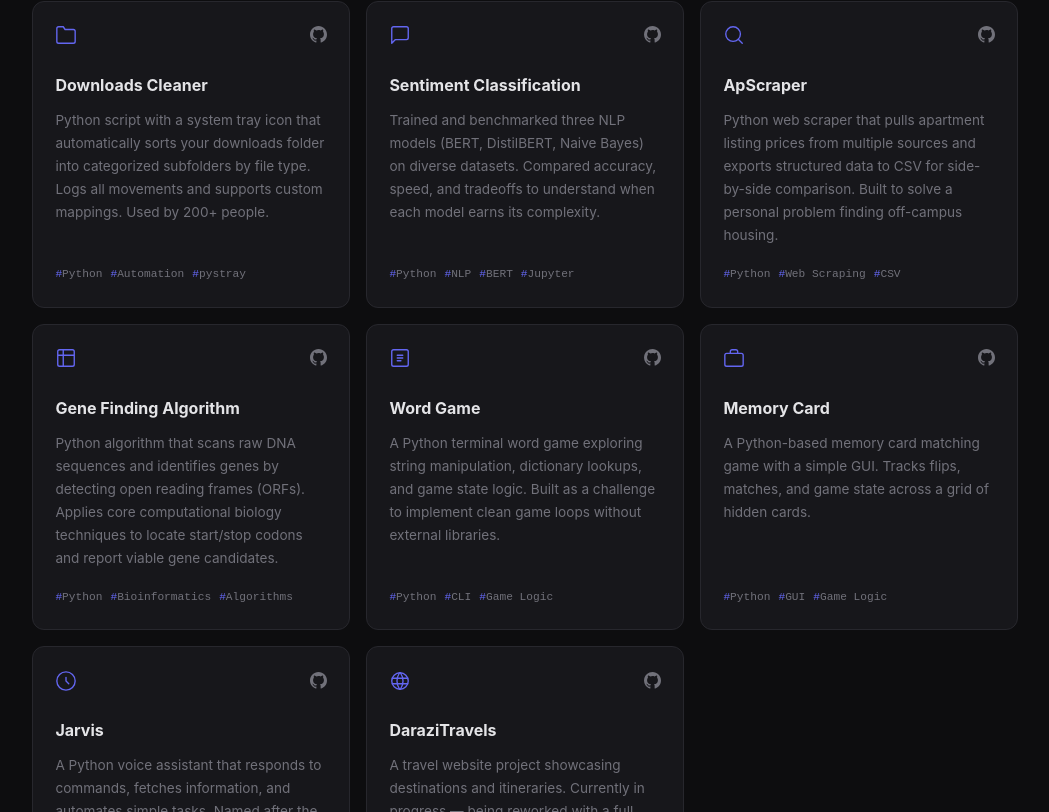
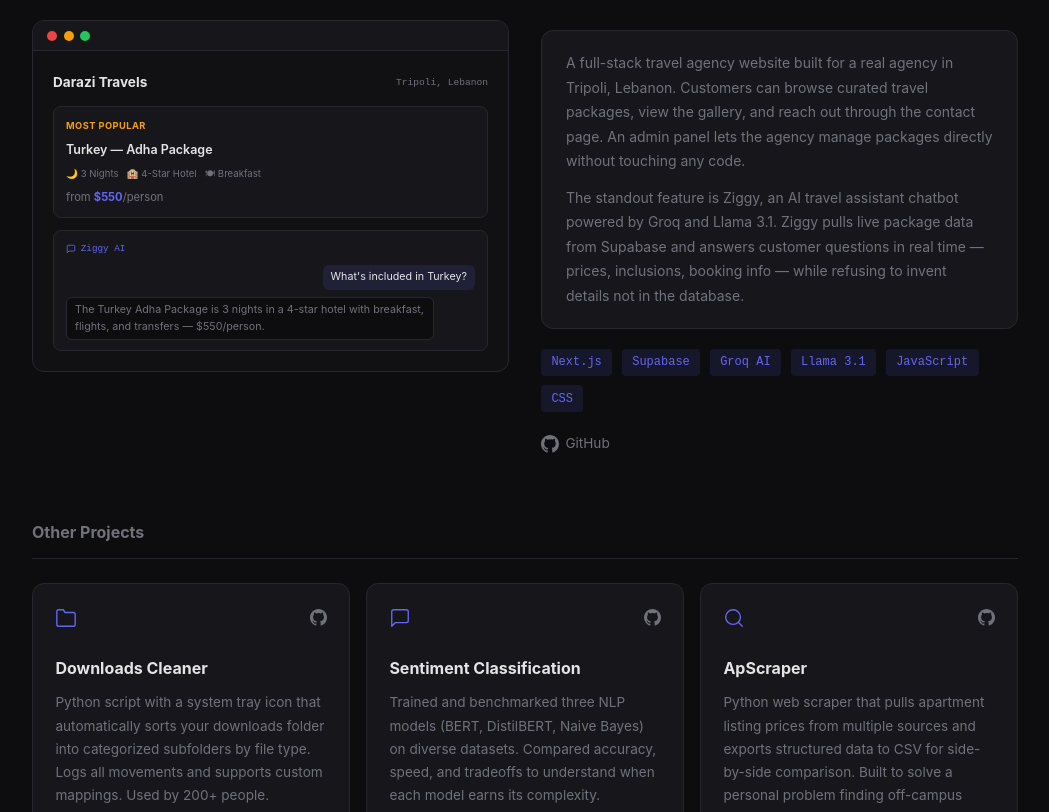
Before and after one commit to MohammadAbbas393/portfolio, a Next.js app: page / in a window 1280 px wide. Shown: the part 4208-5020 px from the top of the page, without its empty margins (115-1164 px from the left). Built offline with nearby package versions, Linux system fonts and the light colour scheme.

Commit message:
feat: add Darazi Travels as featured project with AI chatbot visual

```diff
--- a/app/globals.css
+++ b/app/globals.css
@@ -344,6 +344,24 @@
 @keyframes pulse { from { opacity: 0.35; transform: scaleY(0.65); } to { opacity: 1; transform: scaleY(1); } }
 .harmonize-match { font-family: 'JetBrains Mono', monospace; font-size: 0.78rem; color: var(--accent); }
 
+/* ===== DARAZI TRAVELS VISUAL ===== */
+.dt-content { display: flex; flex-direction: column; gap: 0.75rem; }
+.dt-header { display: flex; justify-content: space-between; align-items: center; }
+.dt-logo { font-weight: 700; font-size: 0.85rem; color: var(--text); }
+.dt-location { font-family: 'JetBrains Mono', monospace; font-size: 0.6rem; color: var(--text-muted); }
+.dt-package { background: var(--surface); border: 1px solid var(--border); border-radius: 8px; padding: 0.65rem 0.75rem; display: flex; flex-direction: column; gap: 0.35rem; }
+.dt-package-badge { font-size: 0.58rem; font-weight: 700; color: #f59e0b; text-transform: uppercase; letter-spacing: 0.05em; }
+.dt-package-name { font-size: 0.78rem; font-weight: 600; color: var(--text); }
+.dt-package-meta { display: flex; gap: 0.5rem; flex-wrap: wrap; }
+.dt-package-meta span { font-size: 0.6rem; color: var(--text-muted); }
+.dt-package-price { font-size: 0.7rem; color: var(--text-muted); }
+.dt-package-price strong { color: var(--accent); }
+.dt-chat { background: var(--surface); border: 1px solid var(--border); border-radius: 8px; padding: 0.6rem 0.75rem; display: flex; flex-direction: column; gap: 0.4rem; }
+.dt-chat-label { display: flex; align-items: center; gap: 0.3rem; font-family: 'JetBrains Mono', monospace; font-size: 0.58rem; color: var(--accent); margin-bottom: 0.1rem; }
+.dt-msg { font-size: 0.67rem; line-height: 1.5; padding: 0.3rem 0.5rem; border-radius: 6px; max-width: 90%; }
+.dt-msg-user { background: var(--accent-dim); color: var(--text); align-self: flex-end; }
+.dt-msg-bot { background: var(--bg); border: 1px solid var(--border); color: var(--text-muted); align-self: flex-start; }
+
 /* ===== OTHER PROJECTS ===== */
 .other-projects-title { font-size: 1rem; font-weight: 700; color: var(--text-muted); margin-bottom: 1.5rem; padding-bottom: 0.75rem; border-bottom: 1px solid var(--border); }
 .projects-grid { display: grid; grid-template-columns: repeat(auto-fill, minmax(270px, 1fr)); gap: 1rem; }
--- a/components/Projects.jsx
+++ b/components/Projects.jsx
@@ -1,6 +1,7 @@
 import PantherPoolVisual from './visuals/PantherPoolVisual';
 import SmartCartVisual from './visuals/SmartCartVisual';
 import HarmonizeVisual from './visuals/HarmonizeVisual';
+import DaraziTravelsVisual from './visuals/DaraziTravelsVisual';
 
 
 const GH_ICON = (
@@ -43,6 +44,18 @@
     gh: 'https://github.com/mohammadabbas393/Harmonize-Music-Based-Dating-App',
     visual: <HarmonizeVisual />,
     reverse: false,
+  },
+  {
+    label: 'Featured Project',
+    title: 'Darazi Travels',
+    desc: [
+      'A full-stack travel agency website built for a real agency in Tripoli, Lebanon. Customers can browse curated travel packages, view the gallery, and reach out through the contact page. An admin panel lets the agency manage packages directly without touching any code.',
+      'The standout feature is Ziggy, an AI travel assistant chatbot powered by Groq and Llama 3.1. Ziggy pulls live package data from Supabase and answers customer questions in real time — prices, inclusions, booking info — while refusing to invent details not in the database.',
+    ],
+    tags: ['Next.js', 'Supabase', 'Groq AI', 'Llama 3.1', 'JavaScript', 'CSS'],
+    gh: 'https://github.com/mohammadabbas393/darazi-travel',
+    visual: <DaraziTravelsVisual />,
+    reverse: true,
   },
 ];
 
@@ -96,13 +109,6 @@
     gh: 'https://github.com/mohammadabbas393/Jarvis',
     icon: <svg xmlns="http://www.w3.org/2000/svg" width="22" height="22" viewBox="0 0 24 24" fill="none" stroke="currentColor" strokeWidth="1.5" strokeLinecap="round" strokeLinejoin="round"><circle cx="12" cy="12" r="10"/><path d="M12 8v4l3 3"/></svg>,
   },
-  {
-    title: 'DaraziTravels',
-    desc: 'A travel website project showcasing destinations and itineraries. Currently in progress — being reworked with a full redesign.',
-    tags: ['HTML', 'CSS', 'In Progress'],
-    gh: 'https://github.com/mohammadabbas393/Travel',
-    icon: <svg xmlns="http://www.w3.org/2000/svg" width="22" height="22" viewBox="0 0 24 24" fill="none" stroke="currentColor" strokeWidth="1.5" strokeLinecap="round" strokeLinejoin="round"><path d="M3 12a9 9 0 1 0 18 0 9 9 0 0 0-18 0"/><path d="M3.6 9h16.8M3.6 15h16.8"/><path d="M11.5 3a17 17 0 0 0 0 18M12.5 3a17 17 0 0 1 0 18"/></svg>,
-  },
 ];
 
 export default function Projects() {
--- /dev/null
+++ b/components/visuals/DaraziTravelsVisual.jsx
@@ -0,0 +1,31 @@
+export default function DaraziTravelsVisual() {
+  return (
+    <div className="pf-window">
+      <div className="pf-window-bar"><span /><span /><span /></div>
+      <div className="pf-window-content dt-content">
+        <div className="dt-header">
+          <span className="dt-logo">Darazi Travels</span>
+          <span className="dt-location">Tripoli, Lebanon</span>
+        </div>
+        <div className="dt-package">
+          <div className="dt-package-badge">Most Popular</div>
+          <div className="dt-package-name">Turkey — Adha Package</div>
+          <div className="dt-package-meta">
+            <span>🌙 3 Nights</span>
+            <span>🏨 4-Star Hotel</span>
+            <span>🍽 Breakfast</span>
+          </div>
+          <div className="dt-package-price">from <strong>$550</strong>/person</div>
+        </div>
+        <div className="dt-chat">
+          <div className="dt-chat-label">
+            <svg xmlns="http://www.w3.org/2000/svg" width="10" height="10" viewBox="0 0 24 24" fill="none" stroke="currentColor" strokeWidth="2" strokeLinecap="round" strokeLinejoin="round"><path d="M21 15a2 2 0 0 1-2 2H7l-4 4V5a2 2 0 0 1 2-2h14a2 2 0 0 1 2 2z"/></svg>
+            Ziggy AI
+          </div>
+          <div className="dt-msg dt-msg-user">What's included in Turkey?</div>
+          <div className="dt-msg dt-msg-bot">The Turkey Adha Package is 3 nights in a 4-star hotel with breakfast, flights, and transfers — $550/person.</div>
+        </div>
+      </div>
+    </div>
+  );
+}
```
